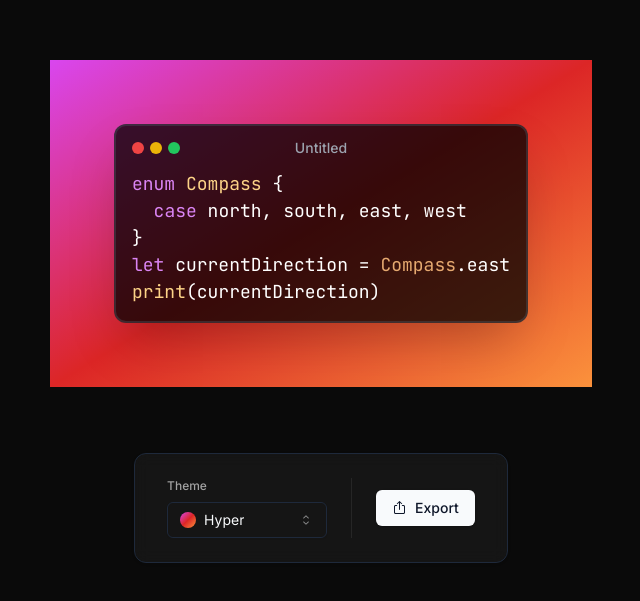
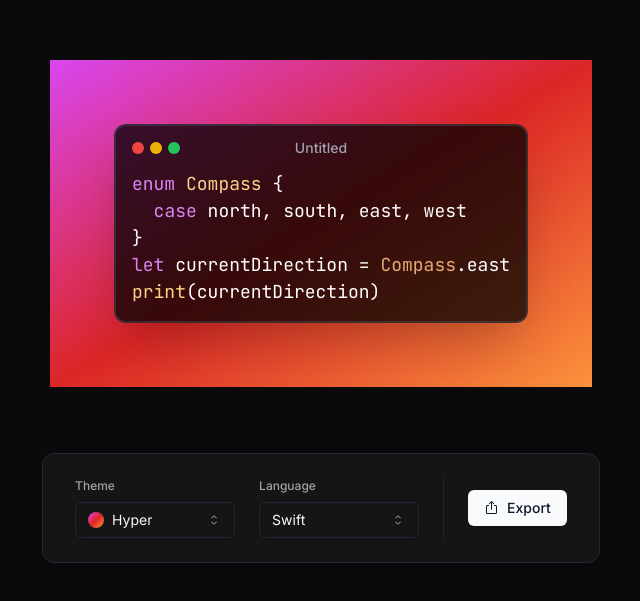
Before and after one commit to R1shabh-Gupta/ShareSnippet, a Next.js app: page / in a window 1280 px wide. Shown: the part 173-774 px from the top of the page, without its empty margins (319-959 px from the left). Built offline with nearby package versions, Linux system fonts and the light colour scheme.

Commit message:
feat: Added language selection button

```diff
--- a/src/app/page.tsx
+++ b/src/app/page.tsx
@@ -2,6 +2,7 @@
 
 import CodeEditor from "@/components/CodeEditor";
 import ExportOptions from "@/components/controls/ExportOptions";
+import LanguageSelect from "@/components/controls/LanguageSelect";
 import ThemeSelect from "@/components/controls/ThemeSelect";
 import { Card, CardContent } from "@/components/ui/card";
 import { fonts, themes } from "@/constant/options";
@@ -47,6 +48,7 @@
       <Card className="fixed bottom-16 py-6 px-8 mx-6 bg-neutral-900/90 backdrop-blur">
         <CardContent className="flex flex-wrap gap-6 p-0">
           <ThemeSelect />
+          <LanguageSelect />
           <div className="w-px bg-neutral-800" />
           <div className="place-self-center">
             <ExportOptions targetRef={editorRef} />
--- /dev/null
+++ b/src/components/controls/LanguageSelect.tsx
@@ -0,0 +1,47 @@
+import { languages } from "@/constant/options";
+import useStore from "@/lib/store";
+import { MagicWandIcon } from "@radix-ui/react-icons";
+import {
+  Select,
+  SelectContent,
+  SelectItem,
+  SelectTrigger,
+  SelectValue,
+} from "../ui/select";
+
+const LanguageSelect = () => {
+  const language = useStore((state) => state.language);
+  const autoDetectLanguage = useStore((state) => state.autoDetectLanguage);
+
+  const handleChange = (language: string) => {
+    if (language === "auto-detect") {
+      useStore.setState({ autoDetectLanguage: true, language: "plaintext" });
+    } else {
+      useStore.setState({ autoDetectLanguage: false, language });
+    }
+  };
+
+  return (
+    <div>
+      <label className="block mb-2 text-xs font-medium text-neutral-400">
+        Language
+      </label>
+      <Select value={language} onValueChange={handleChange}>
+        <SelectTrigger className="w-40">
+          {autoDetectLanguage && <MagicWandIcon className="mr-2" />}
+          <SelectValue placeholder="Select Language" />
+        </SelectTrigger>
+        <SelectContent className="dark max-h-[500px]">
+          <SelectItem value="auto-detect">Auto Detect</SelectItem>
+          {Object.entries(languages).map(([lang, name]) => (
+            <SelectItem key={lang} value={lang}>
+              {name}
+            </SelectItem>
+          ))}
+        </SelectContent>
+      </Select>
+    </div>
+  );
+};
+
+export default LanguageSelect;
```
